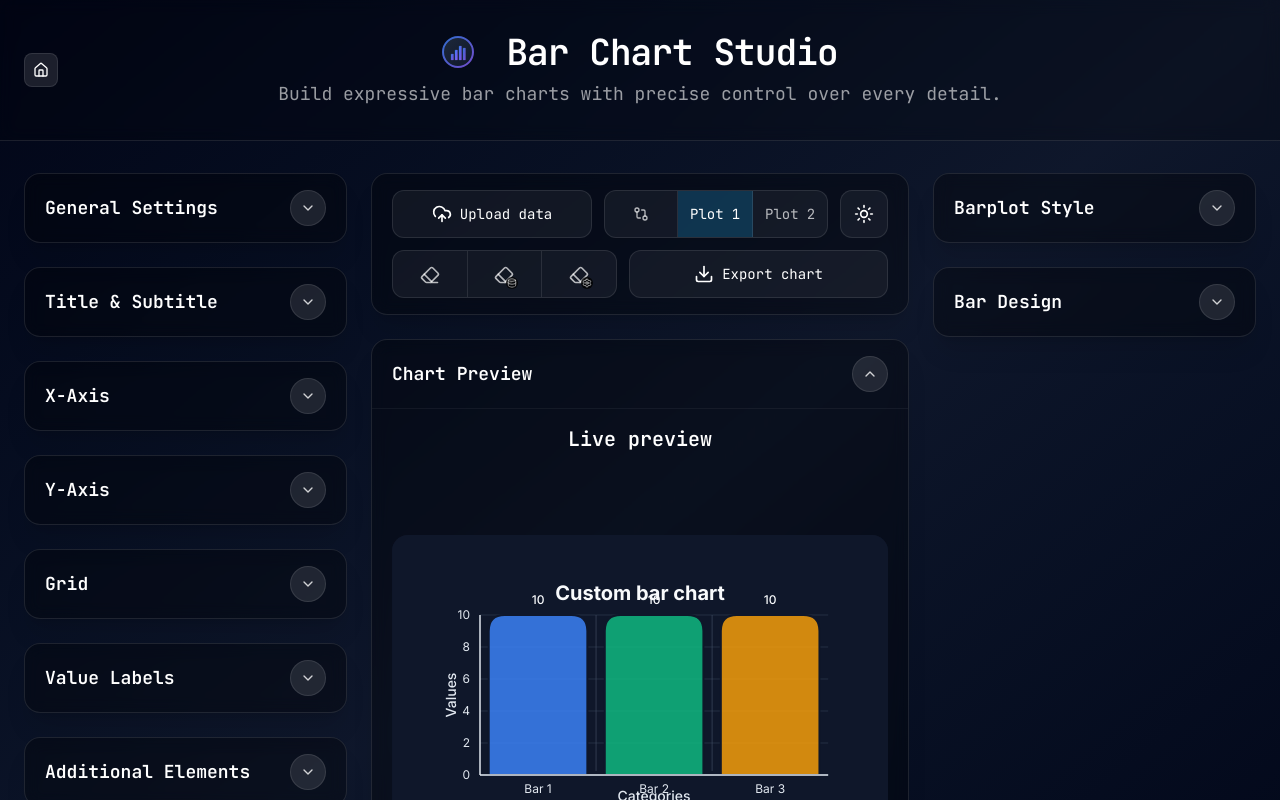
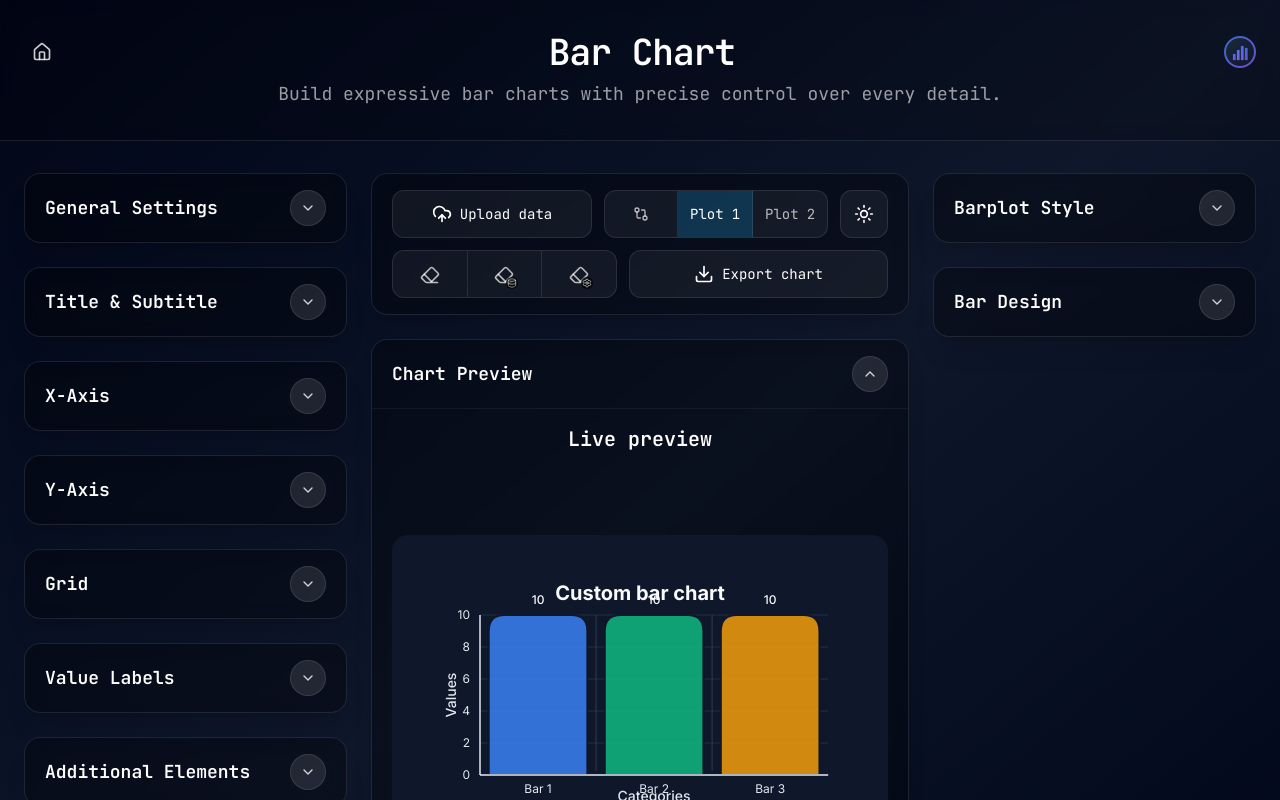
Before and after one commit to Prot10/Plot-Studio, a React (Vite) app: page /bar in a window 1280 px wide. Shown: the top 800 px of the page. Built offline with nearby package versions, Linux system fonts and the light colour scheme.

Commit message:
not chart page part

```diff
--- a/src/plots/bar/BarChartPage.tsx
+++ b/src/plots/bar/BarChartPage.tsx
@@ -402,7 +402,7 @@ export function BarChartPage() {
 
     return (
         <ChartPage
-            title="Bar Chart Studio"
+            title="Bar Chart"
             subtitle="Build expressive bar charts with precise control over every detail."
             actions={actionMenuItems}
             comparison={{
--- a/src/plots/scatter/ScatterPlotPage.tsx
+++ b/src/plots/scatter/ScatterPlotPage.tsx
@@ -67,7 +67,7 @@ export function ScatterPlotPage() {
 
     return (
         <ChartPage
-            title="Scatter Plot Studio"
+            title="Scatter Plot"
             subtitle="Visualize relationships between variables with beautiful scatter plots."
             leftPanel={
                 <>
--- a/src/shared/components/ChartPage.tsx
+++ b/src/shared/components/ChartPage.tsx
@@ -54,25 +54,32 @@ export function ChartPage({
         <div className="flex min-h-screen flex-col bg-gradient-to-br from-slate-950 via-slate-900 to-slate-950">
             {/* Header */}
             <header className="border-b border-white/10 bg-black/20 backdrop-blur">
-                <div className="w-full px-4 sm:px-6 py-6 sm:py-8 relative">
-                    {/* Home button positioned absolutely */}
+                <div className="w-full px-4 sm:px-6 py-6 sm:py-8">
+                    {/* Title row with home icon on left, title centered, and logo on right */}
+                    <div className="flex items-center justify-between mb-2">
+                        {/* Home button on the left */}
                         <button
                             onClick={handleBackClick}
-                        className="absolute left-4 sm:left-6 top-1/2 -translate-y-1/2 flex items-center justify-center rounded-lg border border-white/10 bg-white/10 p-2 text-white transition-colors hover:bg-white/20"
+                            className="flex items-center justify-center p-2 text-white/80 hover:text-white"
                             title="Home"
                         >
-                        <Home className="h-4 w-4" />
+                            <Home className="h-4 w-4 sm:h-5 sm:w-5" />
                         </button>
 
-                    {/* Title and subtitle centered absolutely */}
-                    <div className="text-center text-white max-w-2/3 justify-center mx-auto">
-                        <div className="flex items-center justify-center gap-4 sm:gap-8 mb-2">
-                            <img src="/chart-icon.svg" alt="Chart Studio" className="w-6 h-6 sm:w-8 sm:h-8 shrink-0" />
-                            <h1 className="text-xl sm:text-3xl lg:text-4xl font-semibold tracking-tight">
+                        {/* Title centered */}
+                        <h1 className="text-xl sm:text-3xl lg:text-4xl font-semibold tracking-tight text-white">
                             {title}
                         </h1>
+
+                        {/* Logo on the right */}
+                        <div className="flex items-center">
+                            <img src="/chart-icon.svg" alt="Chart Studio" className="w-6 h-6 sm:w-8 sm:h-8" />
                         </div>
-                        <p className="mt-1 sm:mt-2 text-sm sm:text-base lg:text-lg text-white/60">
+                    </div>
+
+                    {/* Subtitle centered below */}
+                    <div className="text-center">
+                        <p className="text-sm sm:text-base lg:text-lg text-white/60">
                             {subtitle}
                         </p>
                     </div>
```
Lines whose indentation alone changed are shown as unchanged.
